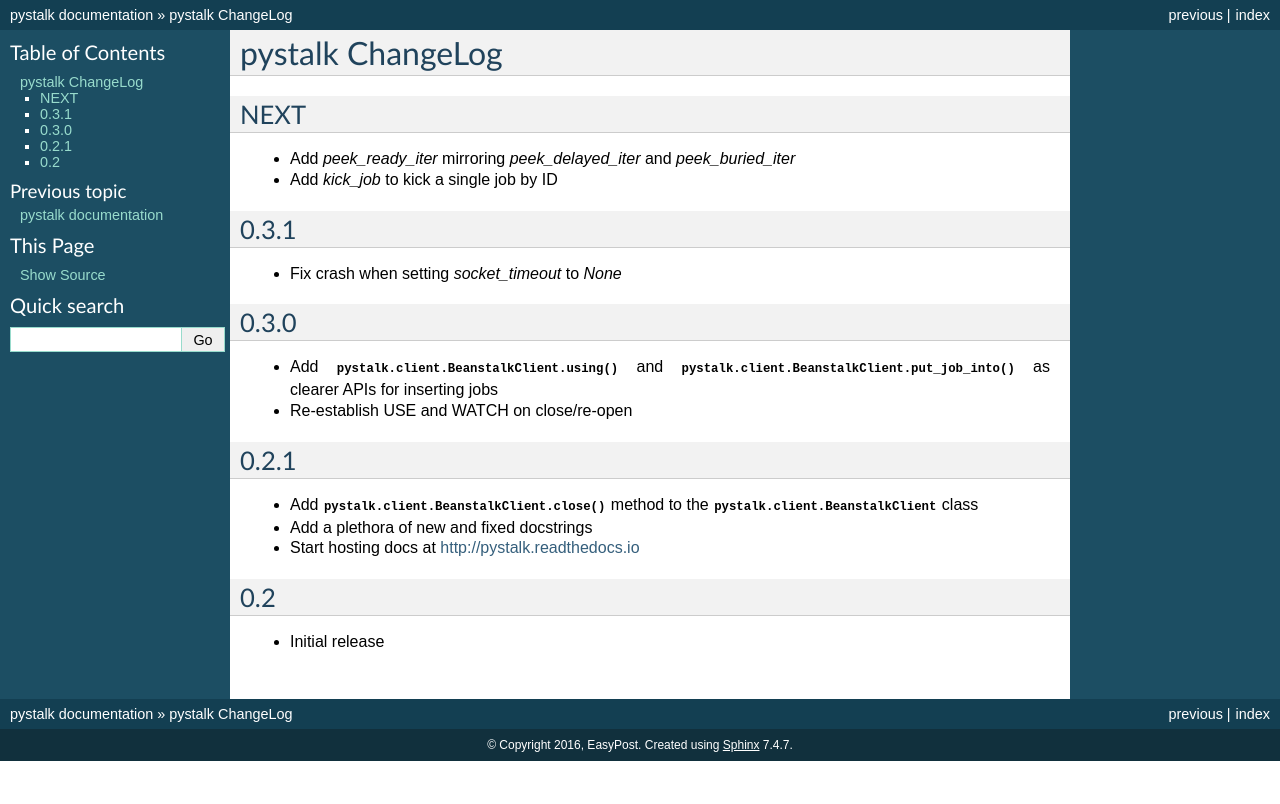
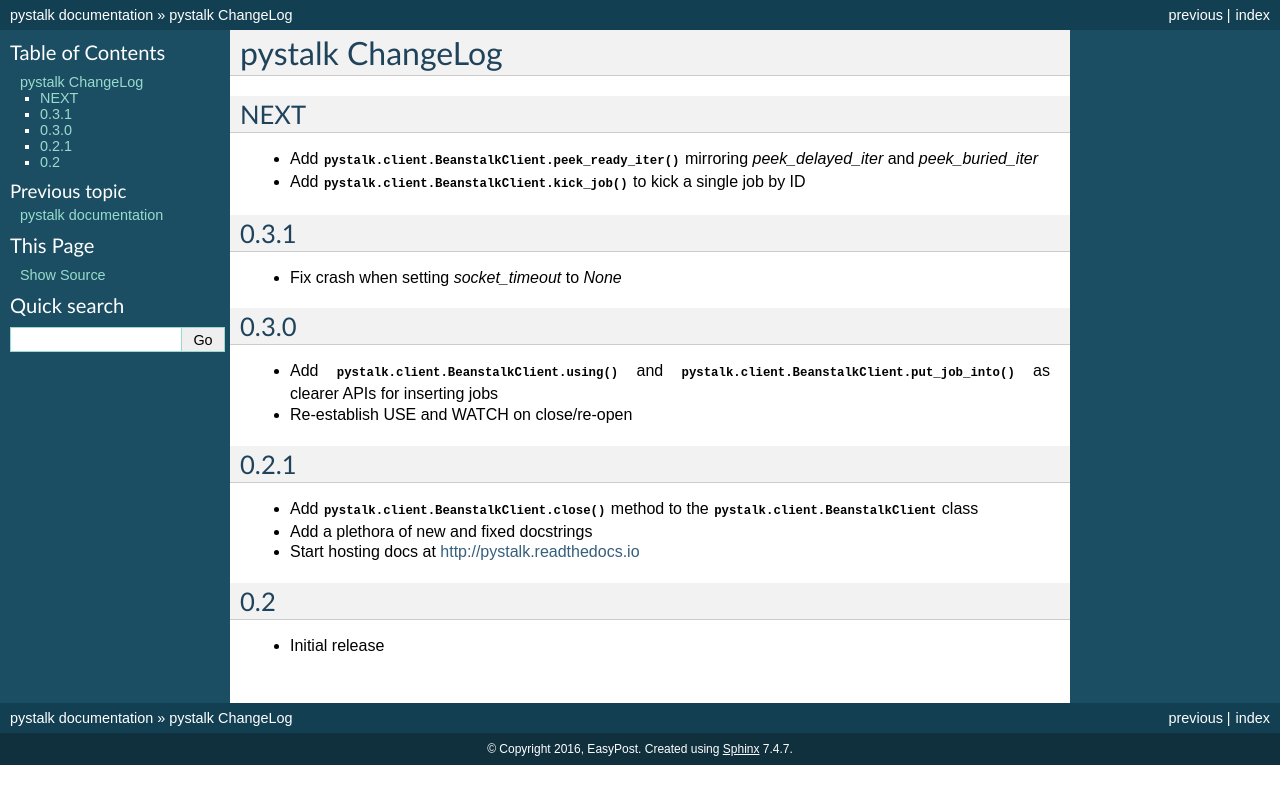
Before and after one commit to EasyPost/pystalk, a Sphinx documentation site: the page built from docs/source/CHANGES.rst, in a window 1280 px wide. Shown: the top 804 px of the page. Built offline with Sphinx 7.4.7, drawn with Linux system fonts in a browser that asks for light colours.

Commit message:
fix rst syntax in CHANGES

```diff
--- a/docs/source/CHANGES.rst
+++ b/docs/source/CHANGES.rst
@@ -5,8 +5,8 @@
 =====
 NEXT
 =====
-* Add `peek_ready_iter` mirroring `peek_delayed_iter` and `peek_buried_iter`
-* Add `kick_job` to kick a single job by ID
+* Add :py:func:`pystalk.client.BeanstalkClient.peek_ready_iter` mirroring `peek_delayed_iter` and `peek_buried_iter`
+* Add :py:func:`pystalk.client.BeanstalkClient.kick_job` to kick a single job by ID
 
 ======
 0.3.1
```
